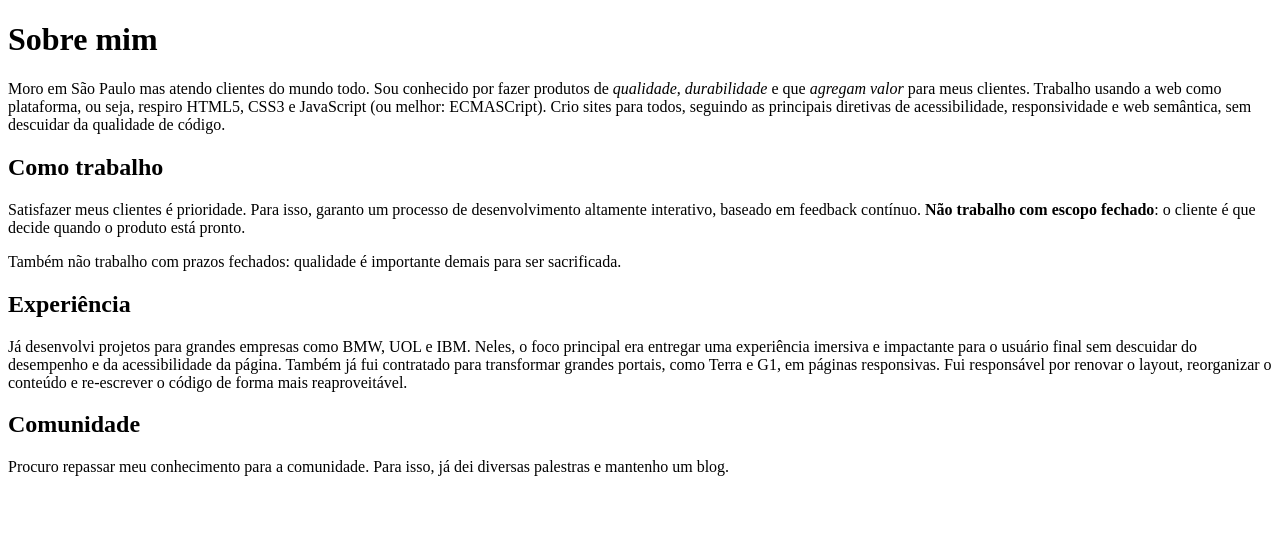
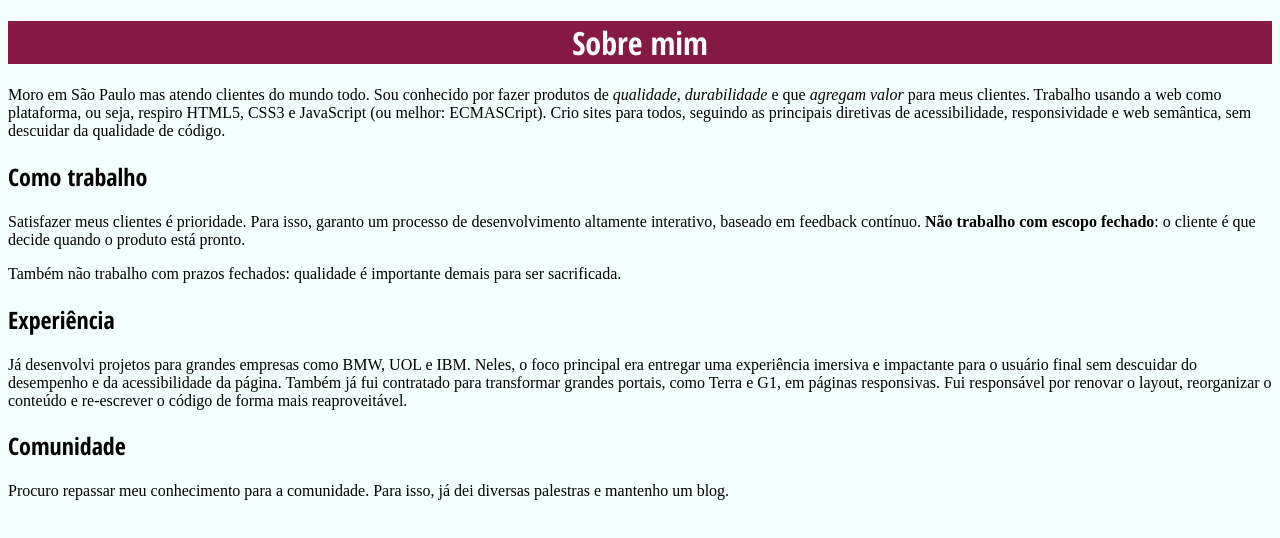
Before and after one commit to jcbeuker/curso-html-css, a plain HTML site: page curso-html-css/bio.html in a window 1280 px wide. Drawn offline with Linux system fonts and the light colour scheme.

Commit message:
Iniciando o uso do css.

```diff
--- a/curso-html-css/bio.html
+++ b/curso-html-css/bio.html
@@ -5,6 +5,13 @@
     <meta charset="utf-8">
     <title>Biografia - João da Silva</title>
     <link rel="icon" href="favicon.png">
+    <link rel="stylesheet" href="site.css">
+    <!-- carrega a fonte Crimson Text nas versões normal, itálico e negrito -->
+    <link rel="stylesheet" href="http://fonts.googleapis.com/css?family=Crimson+Text:400,400italic,600">
+
+    <!-- carrega a fonte Open Sans Condensed na versão negrito, -->
+    <!-- que é a única necessária para os cabeçalhos            -->
+    <link rel="stylesheet" href="http://fonts.googleapis.com/css?family=Open+Sans+Condensed:700">
 </head>
 
 <body>
--- /dev/null
+++ b/curso-html-css/site.css
@@ -0,0 +1,19 @@
+body {
+    font-family: "Crimson Text", "Times New Roman", serif;
+    background-color: #F2FFFC;
+}
+
+h1 {
+    background-color: #851944;
+    color: #FFF;
+    text-align: center;
+}
+
+h1,
+h2 {
+    font-family: "Open Sans Condensed", "Arial", sans-serif;
+}
+
+p {
+    font-family: "Times New Roman", serif;
+}
```
Also changed, not shown: curso-html-css/blog.html (+1 -0 lines).
